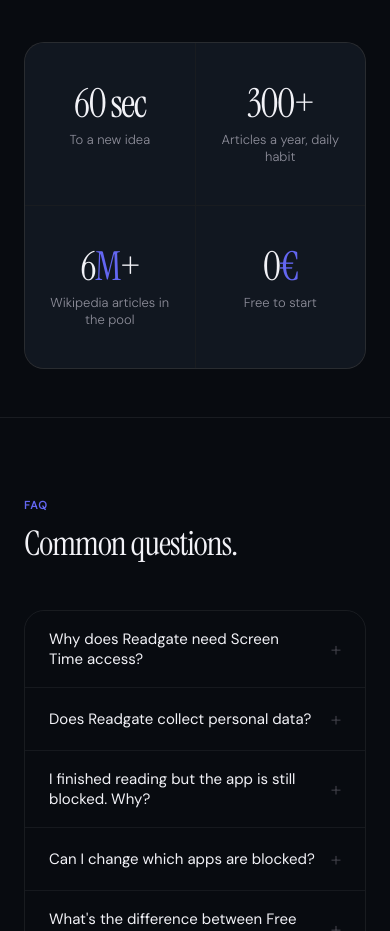
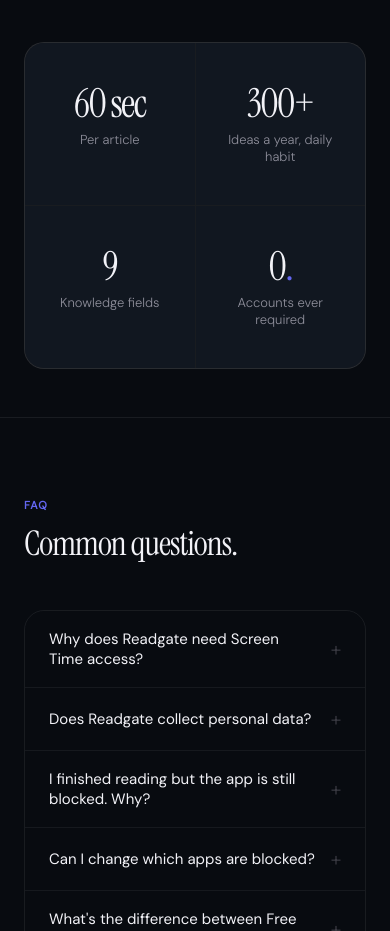
Before and after one commit to gian34/readgate_website, a plain HTML site: page index.html in a window 390 px wide. Shown: the part 5660-6591 px from the top of the page. Drawn offline with Linux system fonts and the light colour scheme.

Commit message:
copy: stats section — drop borrowed/filler numbers
Replace the two weakest stats with claims that actually describe
Readgate:

- "6M+ Wikipedia articles in the pool" → "9 Knowledge fields".
  Wikipedia's scale isn't Readgate's, it sounded borrowed. The
  9-field claim ties directly to the new Topics section above.
- "0€ Free to start" → "0. Accounts ever required". Redundant
  with the hero note ("Free · iPhone only · iOS 18+"). Replace
  with the privacy promise that ties to the Trust section.
- "60 sec — To a new idea" → "60 sec — Per article". Concrete.
- "300+ Articles a year" → "300+ Ideas a year". Slightly more
  honest framing (articles = mechanic, ideas = outcome).

```diff
--- a/index.html
+++ b/index.html
@@ -1080,19 +1080,19 @@
   <div class="stats-grid">
     <div class="stat reveal">
       <div class="stat-n"><span class="count" data-target="60" data-suffix=" sec">0 sec</span></div>
-      <div class="stat-l">To a new idea</div>
+      <div class="stat-l">Per article</div>
     </div>
     <div class="stat reveal reveal-d1">
       <div class="stat-n"><span class="count" data-target="300" data-suffix="+">0+</span></div>
-      <div class="stat-l">Articles a year, daily habit</div>
+      <div class="stat-l">Ideas a year, daily habit</div>
     </div>
     <div class="stat reveal reveal-d2">
-      <div class="stat-n">6<span class="accent">M</span>+</div>
-      <div class="stat-l">Wikipedia articles in the pool</div>
+      <div class="stat-n">9</div>
+      <div class="stat-l">Knowledge fields</div>
     </div>
     <div class="stat reveal reveal-d3">
-      <div class="stat-n">0<span class="accent">€</span></div>
-      <div class="stat-l">Free to start</div>
+      <div class="stat-n">0<span class="accent">.</span></div>
+      <div class="stat-l">Accounts ever required</div>
     </div>
   </div>
 </div>
```
